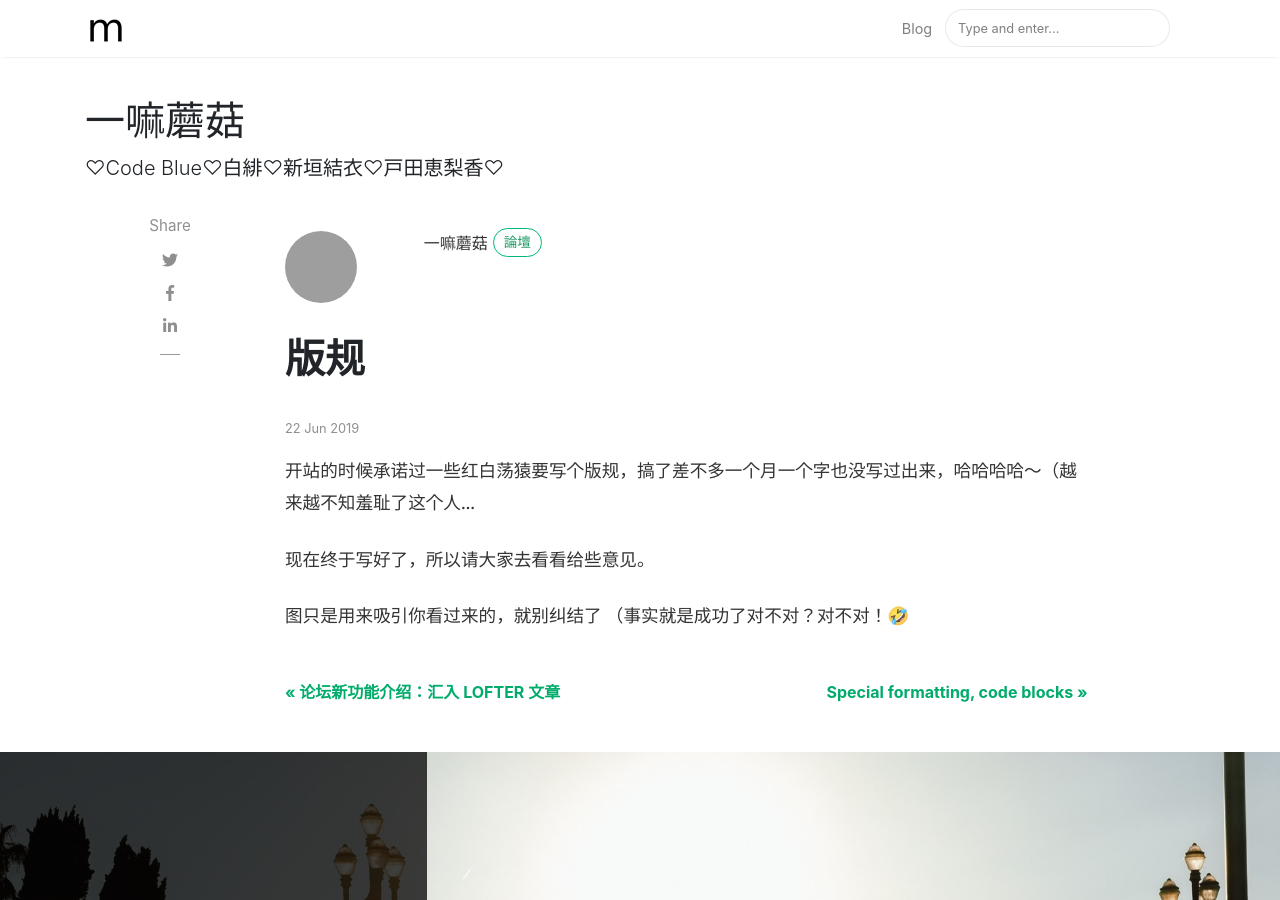
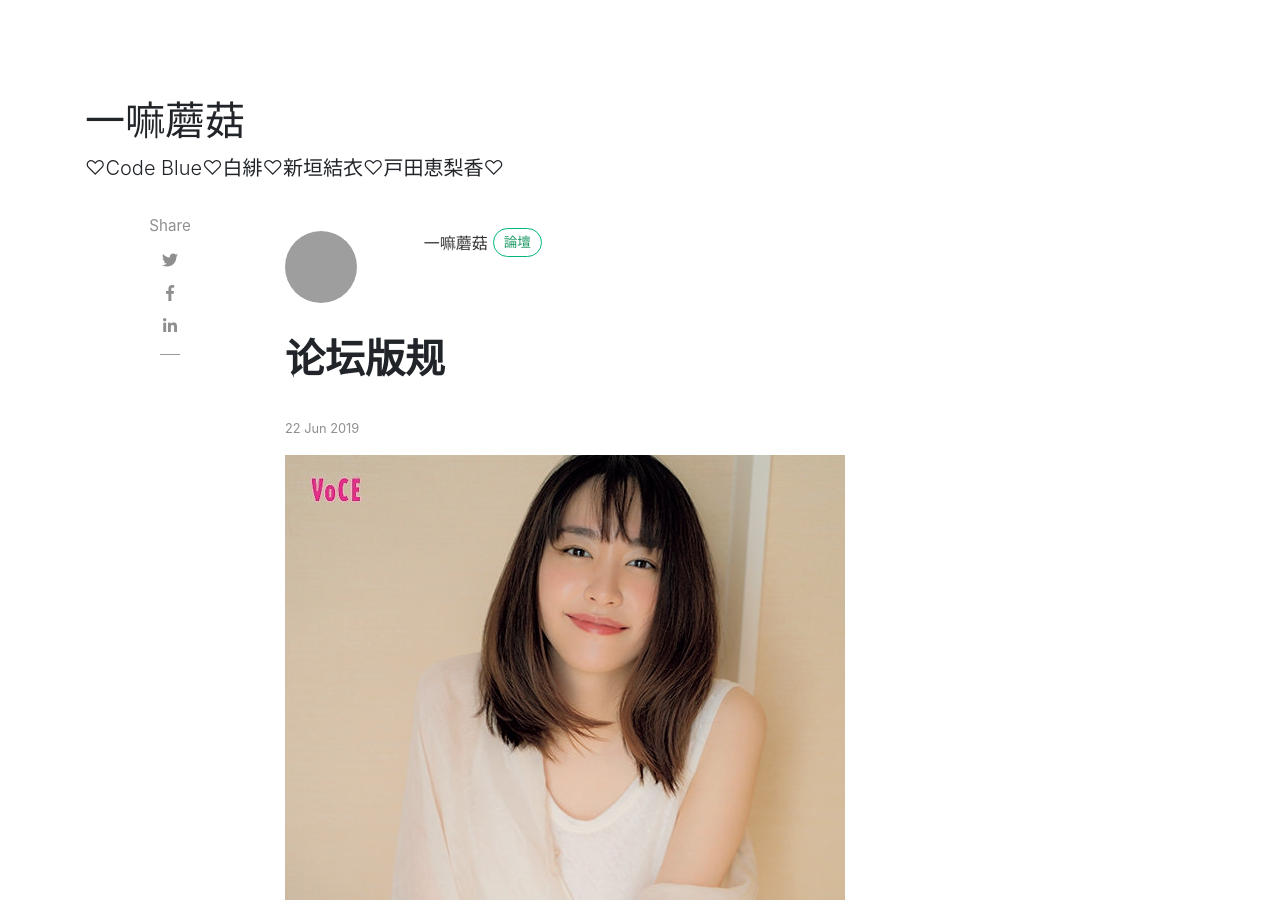
Before and after one commit to mogu-shirahi/mogu-shirahi.github.io, a Jekyll site: the page built from _posts/2019-06-22-论坛版规.md, in a window 1280 px wide and 900 px high. Built offline with Jekyll 4.4.1, drawn with Linux system fonts in a browser that asks for light colours; nearby versions of some CDN libraries; comment, search, counter and statistics services are not loaded; grey boxes are pictures that could not be loaded.

Commit message:
Update and rename 2019-06-22-版规.md to 2019-06-22-论坛版规.md

```diff
--- a/_posts/2019-06-22-版规.md
+++ b/_posts/2019-06-22-论坛版规.md
@@ -3,6 +3,7 @@
 author: mogu
 featured: false
 hidden: false
+image: assets/images/2019-06-22.jpg
 
 ---
 开站的时候承诺过一些红白荡猿要写个版规，搞了差不多一个月一个字也没写过出来，哈哈哈哈～（越来越不知羞耻了这个人...
```
